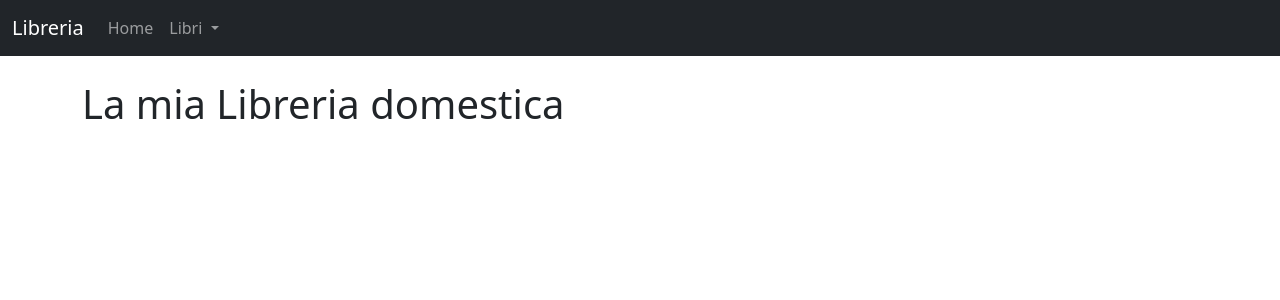
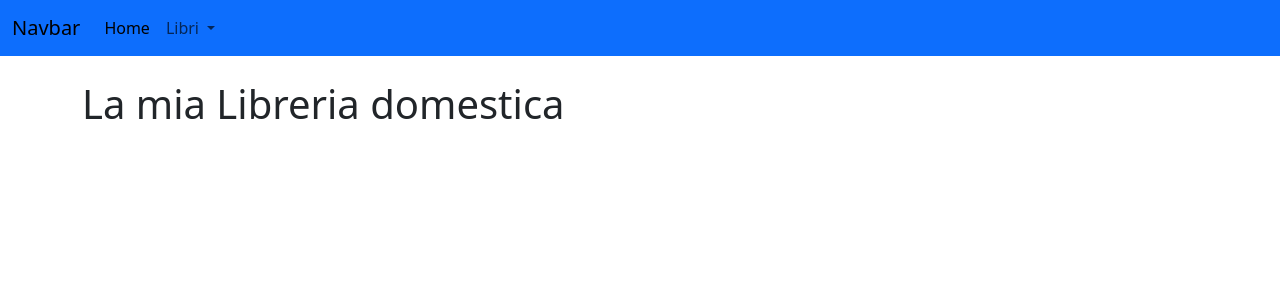
Before and after one commit to goten82/libreria, a Flask app: page /home in a window 1280 px wide. Shown: the top 300 px of the page. Run offline with Flask 3, Linux system fonts and the light colour scheme.

Commit message:
modificato menu

```diff
--- a/static/css/style.css
+++ b/static/css/style.css
@@ -1,129 +1,11 @@
 :root {
     --primary-color: #4CAF50;
     --hover-color: #45a049;
-    --background-color:#fff;
+    --background-color: #fff;
+    --btn-primary: #0d6efd;
 
 }
 
-
-/* h1 {
-    text-align: center;
-    margin: 20px 0;
+nav.navbar {
+    background-color: var(--btn-primary) !important;
 }
-
-.tabs {
-    width: 100%;
-    max-width: 600px;
-    margin: 50px auto;
-    border: 1px solid #ccc;
-    border-radius: 5px;
-    background-color: #fff;
-}
-
-.tab-list {
-    display: flex;
-    list-style: none;
-    padding: 0;
-    margin: 0;
-    border-bottom: 1px solid #ccc;
-    background-color: #f9f9f9;
-}
-
-.tab-item {
-    flex: 1;
-    text-align: center;
-    padding: 10px;
-    cursor: pointer;
-    transition: background-color 0.3s ease;
-}
-
-.tab-item:hover {
-    background-color: #eee;
-}
-
-.tab-item.active {
-    background-color: #fff;
-    border-bottom: 2px solid #007bff;
-    font-weight: bold;
-}
-
-.tab-content {
-    padding: 20px;
-}
-
-.tab-panel {
-    display: none;
-}
-
-.tab-panel.active {
-    display: block;
-}
-
-.in-form {
-    padding: 10px 16px;
-}
-
-input {
-    width: 100%;
-    padding: 8px 12px;
-    margin: 8px 0;
-    display: inline-block;
-    border: 1px solid #ccc;
-    border-radius: 4px;
-    box-sizing: border-box;
-    font-size: 14px;
-}
-
-input:focus {
-    outline: none;
-    border-color: var(--primary-color);
-    box-shadow: 0 0 5px rgba(76, 175, 80, 0.2);
-}
-
-a {
-    display: inline-block;
-    padding: 8px 16px;
-    background-color: var(--primary-color);
-    color: white;
-    text-decoration: none;
-    border-radius: 4px;
-    border: none;
-    cursor: pointer;
-    font-size: 14px;
-    transition: background-color 0.3s;
-    text-transform: uppercase;
-    margin: 5px;
-}
-
-a:hover {
-    background-color: var(--hover-color);
-}
-
-#tabella {
-    width: 100%;
-    border-collapse: collapse;
-    margin: 20px 0;
-    font-size: 14px;
-}
-
-#tabella th,
-#tabella td {
-    padding: 12px;
-    text-align: left;
-    border-bottom: 1px solid #ddd;
-}
-
-#tabella th {
-    background-color: var(--primary-color);
-    color: white;
-    font-weight: bold;
-    text-transform: uppercase;
-}
-
-#tabella tr:nth-child(even) {
-    background-color: #f9f9f9;
-}
-
-#tabella tr:hover {
-    background-color: #f5f5f5;
-} */
--- a/templates/form.html
+++ b/templates/form.html
@@ -12,20 +12,20 @@
 </head>
 
 <body>
-    <!-- Navbar (esempio) -->
-    <nav class="navbar navbar-expand-lg navbar-dark bg-dark">
+    <nav class="navbar navbar-expand-lg">
         <div class="container-fluid">
-            <a class="navbar-brand" href="#">Libreria</a>
-            <button class="navbar-toggler" type="button" data-bs-toggle="collapse" data-bs-target="#navbarNav"
-                aria-controls="navbarNav" aria-expanded="false" aria-label="Toggle navigation">
+            <a class="navbar-brand" href="#">Navbar</a>
+            <button class="navbar-toggler" type="button" data-bs-toggle="collapse"
+                data-bs-target="#navbarSupportedContent" aria-controls="navbarSupportedContent" aria-expanded="false"
+                aria-label="Toggle navigation">
                 <span class="navbar-toggler-icon"></span>
             </button>
-            <div class="collapse navbar-collapse" id="navbarNav">
-                <ul class="navbar-nav">
+            <div class="collapse navbar-collapse" id="navbarSupportedContent">
+                <ul class="navbar-nav me-auto mb-2 mb-lg-0">
                     <li class="nav-item">
-                        <a class="nav-link" href="/home">Home</a>
+                        <a class="nav-link active" aria-current="page" href="/home">Home</a>
                     </li>
-                    <li class="nav-item">
+                    <li class="nav-item dropdown">
                         <a class="nav-link dropdown-toggle" href="#" role="button" data-bs-toggle="dropdown"
                             aria-expanded="false">
                             Libri
@@ -33,18 +33,14 @@
                         <ul class="dropdown-menu">
                             <li><a class="dropdown-item" href="/api/libri">Elenco libri</a></li>
                             <li><a class="dropdown-item" href="/libri">Inserisci libro</a></li>
-                            <li><a class="dropdown-item" href="#">Cerca autore</a></li>
-                            <li><a class="dropdown-item" href="#">Cerca titolo</a></li>
+                            <li><a class="dropdown-item disabled" href="#" aria-disabled="true">Cerca autore</a></li>
+                            <li><a class="dropdown-item disabled" href="#" aria-disabled="true">Cerca titolo</a></li>
                         </ul>
                     </li>
-                    <!-- <li class="nav-item">
-                        <a class="nav-link" href="utenti">Utenti</a>
-                    </li> -->
                 </ul>
             </div>
         </div>
     </nav>
-
     <!-- Content Section -->
     <div class="container mt-4">
         {% block content %}
```
